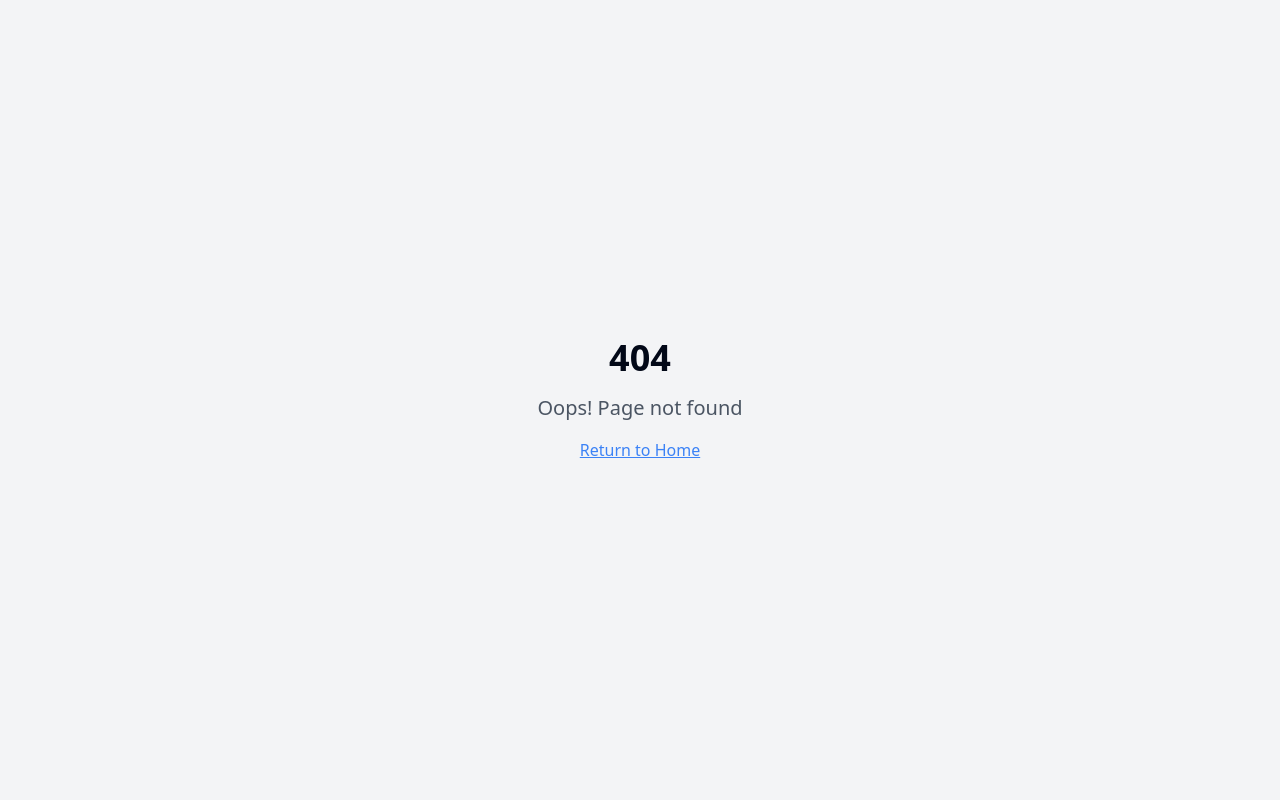
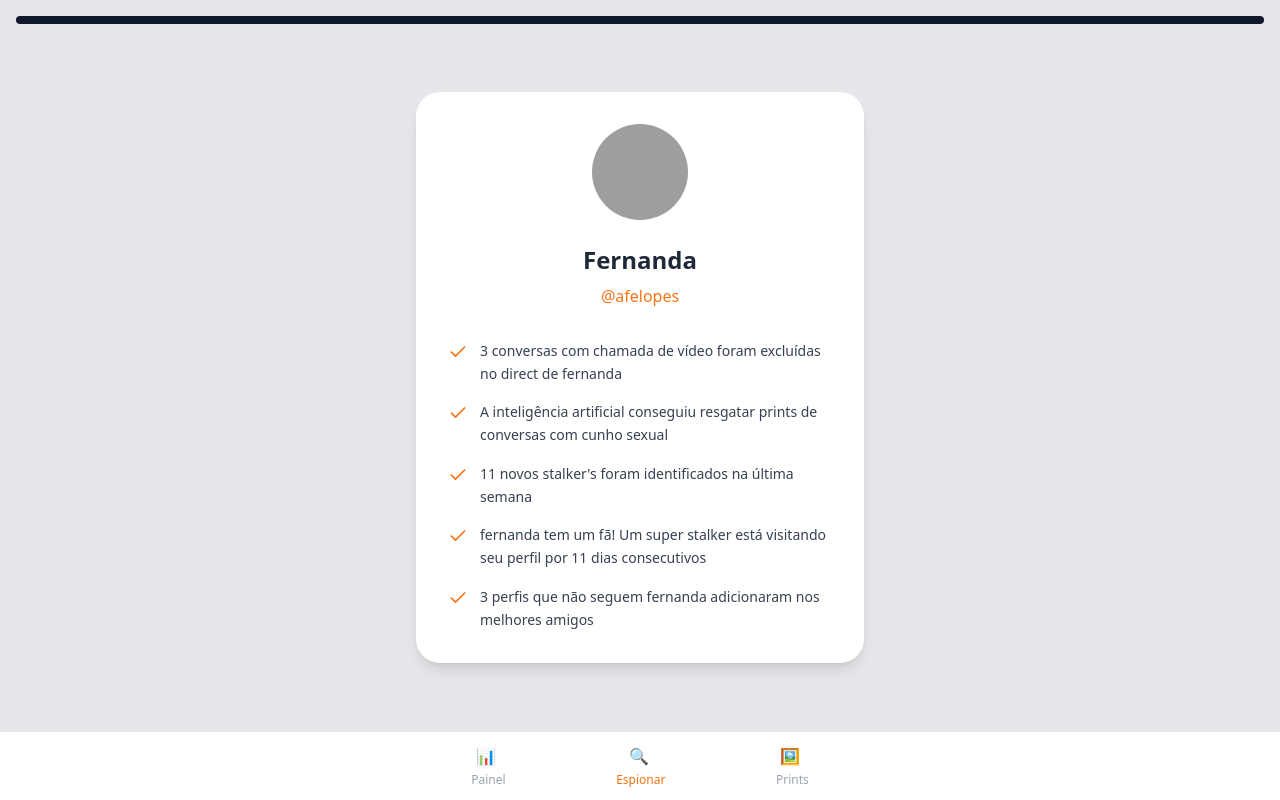
Before and after one commit to pedroarru630/glimpse-instagram-demo, a React (Vite) app: page /results in a window 1280 px wide. Before the commit this address had no page. Built offline with nearby package versions, Linux system fonts and the light colour scheme; grey boxes are pictures that could not be loaded.

Commit message:
Add three new screens.
Implement loading, confirmation, and results screens.

```diff
--- a/src/App.tsx
+++ b/src/App.tsx
@@ -7,6 +7,9 @@ import { BrowserRouter, Routes, Route } from "react-router-dom";
 import Index from "./pages/Index";
 import MeuProprioPerfil from "./pages/MeuProprioPerfil";
 import PerfilOutrasPessoas from "./pages/PerfilOutrasPessoas";
+import Loading from "./pages/Loading";
+import ProfileConfirmation from "./pages/ProfileConfirmation";
+import Results from "./pages/Results";
 import NotFound from "./pages/NotFound";
 
 const queryClient = new QueryClient();
@@ -21,6 +24,9 @@ const App = () => (
           <Route path="/" element={<Index />} />
           <Route path="/meu-proprio-perfil" element={<MeuProprioPerfil />} />
           <Route path="/perfil-outras-pessoas" element={<PerfilOutrasPessoas />} />
+          <Route path="/loading" element={<Loading />} />
+          <Route path="/profile-confirmation" element={<ProfileConfirmation />} />
+          <Route path="/results" element={<Results />} />
           {/* ADD ALL CUSTOM ROUTES ABOVE THE CATCH-ALL "*" ROUTE */}
           <Route path="*" element={<NotFound />} />
         </Routes>
--- /dev/null
+++ b/src/pages/Loading.tsx
@@ -0,0 +1,83 @@
+
+import { Progress } from "@/components/ui/progress";
+import { useNavigate } from "react-router-dom";
+import { useEffect } from "react";
+
+const Loading = () => {
+  const navigate = useNavigate();
+
+  // Auto-navigate to confirmation after 3 seconds for demo purposes
+  useEffect(() => {
+    const timer = setTimeout(() => {
+      navigate('/profile-confirmation');
+    }, 3000);
+
+    return () => clearTimeout(timer);
+  }, [navigate]);
+
+  return (
+    <div className="min-h-screen bg-gray-200 flex flex-col">
+      {/* Progress bar at top */}
+      <div className="w-full px-4 pt-4">
+        <Progress value={60} className="h-2" />
+      </div>
+
+      {/* Main content */}
+      <div className="flex-1 flex items-center justify-center px-4 py-8">
+        <div className="bg-white rounded-3xl p-8 max-w-md w-full shadow-lg">
+          {/* Central icon */}
+          <div className="flex justify-center mb-6">
+            <div className="w-20 h-20 bg-orange-500 rounded-full flex items-center justify-center">
+              <div className="text-white text-2xl">
+                🕵️
+              </div>
+            </div>
+          </div>
+
+          {/* Loading spinner */}
+          <div className="flex justify-center mb-6">
+            <div className="w-8 h-8 border-4 border-orange-500 border-t-transparent rounded-full animate-spin"></div>
+          </div>
+
+          {/* Main title */}
+          <h1 className="text-2xl font-bold text-center text-gray-800 mb-4">
+            Procurando...
+          </h1>
+
+          {/* Subtitle */}
+          <p className="text-center text-gray-600 leading-relaxed">
+            Nossos robôs estão procurando informações sobre esse perfil, aguarde um momento
+          </p>
+        </div>
+      </div>
+
+      {/* Bottom navigation */}
+      <div className="bg-white border-t border-gray-200 px-4 py-3">
+        <div className="flex justify-around items-center max-w-md mx-auto">
+          <div className="flex flex-col items-center">
+            <div className="w-6 h-6 mb-1 text-gray-400">
+              📊
+            </div>
+            <span className="text-xs text-gray-400">Painel</span>
+          </div>
+
+          <div className="flex flex-col items-center">
+            <div className="w-6 h-6 mb-1 text-orange-500">
+              🔍
+            </div>
+            <span className="text-xs text-orange-500 font-medium">Espionar</span>
+          </div>
+
+          <div className="flex flex-col items-center">
+            <div className="w-6 h-6 mb-1 text-gray-400">
+              🖼️
+            </div>
+            <span className="text-xs text-gray-400">Prints</span>
+          </div>
+        </div>
+      </div>
+    </div>
+  );
+};
+
+export default Loading;
--- a/src/pages/PerfilOutrasPessoas.tsx
+++ b/src/pages/PerfilOutrasPessoas.tsx
@@ -5,9 +5,18 @@ import { Progress } from "@/components/ui/progress";
 import { useNavigate } from "react-router-dom";
 import { Avatar, AvatarImage, AvatarFallback } from "@/components/ui/avatar";
 import { Card } from "@/components/ui/card";
+import { useState } from "react";
 
 const PerfilOutrasPessoas = () => {
   const navigate = useNavigate();
+  const [username, setUsername] = useState("");
+
+  const handleSubmit = (e: React.FormEvent) => {
+    e.preventDefault();
+    if (username.trim()) {
+      navigate('/loading');
+    }
+  };
 
   return (
     <div className="min-h-screen bg-gray-200 flex flex-col">
@@ -46,10 +55,14 @@ const PerfilOutrasPessoas = () => {
             Digite o instagram dele(a) abaixo:
           </p>
 
+          {/* Form */}
+          <form onSubmit={handleSubmit}>
             {/* Input field */}
             <div className="mb-2">
               <Input
                 placeholder="@afelopes"
+                value={username}
+                onChange={(e) => setUsername(e.target.value)}
                 className="w-full text-center border-gray-300 rounded-lg py-3"
               />
             </div>
@@ -60,6 +73,10 @@ const PerfilOutrasPessoas = () => {
                 🔒 Dados seguros, não é necessário sua senha
               </span>
             </div>
+
+            {/* Submit button (hidden, triggered by Enter key) */}
+            <button type="submit" className="hidden" />
+          </form>
 
           {/* Warning block */}
           <div className="bg-orange-500 text-white rounded-lg p-4 mb-8 flex items-center">
--- /dev/null
+++ b/src/pages/ProfileConfirmation.tsx
@@ -0,0 +1,100 @@
+
+import { Button } from "@/components/ui/button";
+import { Progress } from "@/components/ui/progress";
+import { useNavigate } from "react-router-dom";
+import { Avatar, AvatarImage, AvatarFallback } from "@/components/ui/avatar";
+
+const ProfileConfirmation = () => {
+  const navigate = useNavigate();
+
+  const handleContinue = () => {
+    navigate('/results');
+  };
+
+  const handleCorrect = () => {
+    navigate('/perfil-outras-pessoas');
+  };
+
+  return (
+    <div className="min-h-screen bg-gray-200 flex flex-col">
+      {/* Progress bar at top */}
+      <div className="w-full px-4 pt-4">
+        <Progress value={80} className="h-2" />
+      </div>
+
+      {/* Main content */}
+      <div className="flex-1 flex items-center justify-center px-4 py-8">
+        <div className="bg-white rounded-3xl p-8 max-w-md w-full shadow-lg">
+          {/* Profile picture */}
+          <div className="flex justify-center mb-6">
+            <Avatar className="w-24 h-24">
+              <AvatarImage src="/placeholder.svg" alt="Fernanda" />
+              <AvatarFallback className="text-2xl">F</AvatarFallback>
+            </Avatar>
+          </div>
+
+          {/* Name */}
+          <h1 className="text-2xl font-bold text-center text-gray-800 mb-2">
+            Fernanda
+          </h1>
+
+          {/* Handle */}
+          <p className="text-center text-orange-500 mb-8 font-medium">
+            @afelopes
+          </p>
+
+          {/* Question */}
+          <p className="text-center text-gray-700 mb-8 font-medium">
+            O instagram está correto?
+          </p>
+
+          {/* Continue button */}
+          <Button
+            onClick={handleContinue}
+            className="w-full bg-orange-500 hover:bg-orange-600 text-white font-medium py-4 text-lg rounded-xl mb-4"
+          >
+            Continuar, está correto!
+          </Button>
+
+          {/* Correct option */}
+          <div className="flex justify-center">
+            <button
+              onClick={handleCorrect}
+              className="text-gray-600 hover:text-gray-800 font-medium flex items-center"
+            >
+              ← Corrigir
+            </button>
+          </div>
+        </div>
+      </div>
+
+      {/* Bottom navigation */}
+      <div className="bg-white border-t border-gray-200 px-4 py-3">
+        <div className="flex justify-around items-center max-w-md mx-auto">
+          <div className="flex flex-col items-center">
+            <div className="w-6 h-6 mb-1 text-gray-400">
+              📊
+            </div>
+            <span className="text-xs text-gray-400">Painel</span>
+          </div>
+
+          <div className="flex flex-col items-center">
+            <div className="w-6 h-6 mb-1 text-orange-500">
+              🔍
+            </div>
+            <span className="text-xs text-orange-500 font-medium">Espionar</span>
+          </div>
+
+          <div className="flex flex-col items-center">
+            <div className="w-6 h-6 mb-1 text-gray-400">
+              🖼️
+            </div>
+            <span className="text-xs text-gray-400">Prints</span>
+          </div>
+        </div>
+      </div>
+    </div>
+  );
+};
+
+export default ProfileConfirmation;
--- /dev/null
+++ b/src/pages/Results.tsx
@@ -0,0 +1,86 @@
+
+import { Progress } from "@/components/ui/progress";
+import { Avatar, AvatarImage, AvatarFallback } from "@/components/ui/avatar";
+import { Check } from "lucide-react";
+
+const Results = () => {
+  const findings = [
+    "3 conversas com chamada de vídeo foram excluídas no direct de fernanda",
+    "A inteligência artificial conseguiu resgatar prints de conversas com cunho sexual",
+    "11 novos stalker's foram identificados na última semana",
+    "fernanda tem um fã! Um super stalker está visitando seu perfil por 11 dias consecutivos",
+    "3 perfis que não seguem fernanda adicionaram nos melhores amigos"
+  ];
+
+  return (
+    <div className="min-h-screen bg-gray-200 flex flex-col">
+      {/* Progress bar at top */}
+      <div className="w-full px-4 pt-4">
+        <Progress value={100} className="h-2" />
+      </div>
+
+      {/* Main content */}
+      <div className="flex-1 flex items-center justify-center px-4 py-8">
+        <div className="bg-white rounded-3xl p-8 max-w-md w-full shadow-lg">
+          {/* Profile picture */}
+          <div className="flex justify-center mb-6">
+            <Avatar className="w-24 h-24">
+              <AvatarImage src="/placeholder.svg" alt="Fernanda" />
+              <AvatarFallback className="text-2xl">F</AvatarFallback>
+            </Avatar>
+          </div>
+
+          {/* Name */}
+          <h1 className="text-2xl font-bold text-center text-gray-800 mb-2">
+            Fernanda
+          </h1>
+
+          {/* Handle */}
+          <p className="text-center text-orange-500 mb-8 font-medium">
+            @afelopes
+          </p>
+
+          {/* Findings */}
+          <div className="space-y-4">
+            {findings.map((finding, index) => (
+              <div key={index} className="flex items-start space-x-3">
+                <Check className="w-5 h-5 text-orange-500 mt-0.5 flex-shrink-0" />
+                <p className="text-gray-700 text-sm leading-relaxed">
+                  {finding}
+                </p>
+              </div>
+            ))}
+          </div>
+        </div>
+      </div>
+
+      {/* Bottom navigation */}
+      <div className="bg-white border-t border-gray-200 px-4 py-3">
+        <div className="flex justify-around items-center max-w-md mx-auto">
+          <div className="flex flex-col items-center">
+            <div className="w-6 h-6 mb-1 text-gray-400">
+              📊
+            </div>
+            <span className="text-xs text-gray-400">Painel</span>
+          </div>
+
+          <div className="flex flex-col items-center">
+            <div className="w-6 h-6 mb-1 text-orange-500">
+              🔍
+            </div>
+            <span className="text-xs text-orange-500 font-medium">Espionar</span>
+          </div>
+
+          <div className="flex flex-col items-center">
+            <div className="w-6 h-6 mb-1 text-gray-400">
+              🖼️
+            </div>
+            <span className="text-xs text-gray-400">Prints</span>
+          </div>
+        </div>
+      </div>
+    </div>
+  );
+};
+
+export default Results;
```
Lines whose indentation alone changed are shown as unchanged.
